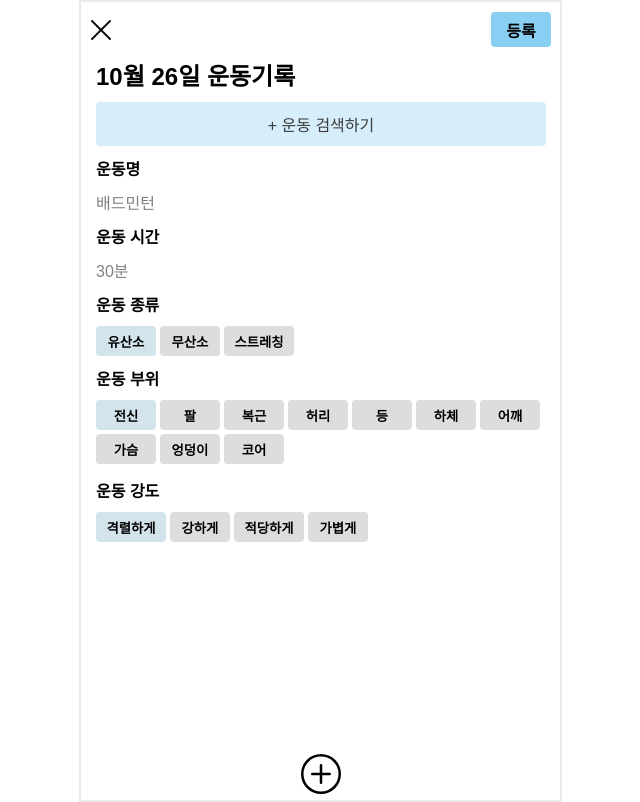
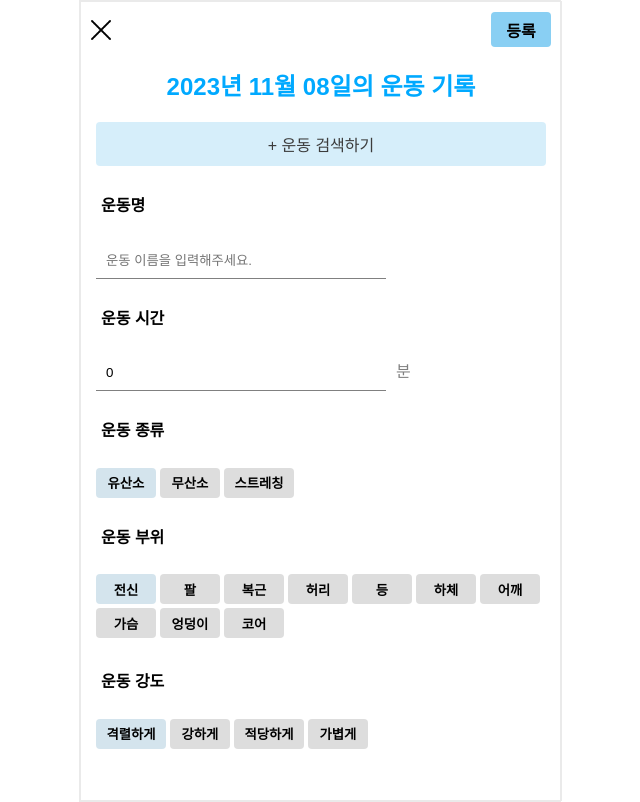
Before and after one commit to elice-cookcook/eatnfit, a React (Vite) app in the folder client/: page /exerciserecord in a window 1280 px wide. Shown: the whole page, without its empty margins (320-960 px from the left). Built offline with nearby package versions, Linux system fonts and the light colour scheme; a web font is replaced by a local one.

Commit message:
Feat : add state, setState at ExerciseRecordPage

```diff
--- a/client/src/components/SelectBtn/SelectBtn.tsx
+++ b/client/src/components/SelectBtn/SelectBtn.tsx
@@ -1,28 +1,27 @@
 import { WrappedSelectBtn } from "./styles";
-import { useState } from "react";
 
 type SelectBtnProps = {
   items: string[];
+  value: number | null;
+  onChange: React.Dispatch<React.SetStateAction<number | null>>;
 };
 
-function SelectBtn(props: SelectBtnProps) {
-  const [selectedButton, setSelectedButton] = useState<number | null>(0);
-
+function SelectBtn({ items, value, onChange }: SelectBtnProps) {
   const handleOnClickBtn = (index: number) => {
-    if (selectedButton === index) {
-      setSelectedButton(null);
+    if (value === index) {
+      onChange(null);
     } else {
-      setSelectedButton(index);
+      onChange(index);
     }
   };
 
-  return props.items.map((item, index) => (
+  return items.map((item, index) => (
     <WrappedSelectBtn
       key={item}
       style={{
         width: item.length >= 4 ? "70px" : "60px",
-        marginBottom: props.items.length >= 8 ? "4px" : "0",
-        backgroundColor: selectedButton === index ? "#c2d9e5b3" : "#ddd",
+        marginBottom: items.length >= 8 ? "4px" : "0",
+        backgroundColor: value === index ? "#c2d9e5b3" : "#ddd",
       }}
       onClick={() => handleOnClickBtn(index)}
     >
--- /dev/null
+++ b/client/src/lib/exerciseData/exercisePart.ts
@@ -0,0 +1,15 @@
+export const exercisePartArr = [
+  "전신",
+  "팔",
+  "복근",
+  "허리",
+  "등",
+  "하체",
+  "어깨",
+  "가슴",
+  "엉덩이",
+  "코어",
+];
+
+export const getExerciseNumByPartText = (partText: string) =>
+  exercisePartArr.indexOf(partText);
--- /dev/null
+++ b/client/src/lib/exerciseData/exerciseStrength.ts
@@ -0,0 +1,4 @@
+export const exerciseStrengthArr = ["격렬하게", "강하게", "적당하게", "가볍게"];
+
+export const getExerciseNumByStrengthText = (strengthText: string) =>
+  exerciseStrengthArr.indexOf(strengthText);
--- /dev/null
+++ b/client/src/lib/exerciseData/exerciseType.ts
@@ -0,0 +1,4 @@
+export const exerciseTypeArr = ["유산소", "무산소", "스트레칭"];
+
+export const getExerciseNumByTypeText = (typeText: string) =>
+  exerciseTypeArr.indexOf(typeText);
--- /dev/null
+++ b/client/src/lib/exerciseData/index.ts
@@ -0,0 +1,3 @@
+export * from "./exerciseType";
+export * from "./exercisePart";
+export * from "./exerciseStrength";
--- /dev/null
+++ b/client/src/lib/index.ts
@@ -0,0 +1 @@
+export * from "./exerciseData";
--- a/client/src/pages/ExerciseRecordPage/ExerciseRecordPage.tsx
+++ b/client/src/pages/ExerciseRecordPage/ExerciseRecordPage.tsx
@@ -1,4 +1,12 @@
-import { Wrap, RecordHeader, Main } from "./styles";
+import {
+  Wrap,
+  RecordHeader,
+  Main,
+  Title,
+  FormItemContainer,
+  Input,
+  HeaderTitle,
+} from "./styles";
 import { Link } from "react-router-dom";
 import {
   CloseBtn,
@@ -7,22 +15,30 @@ import {
   LongBtn,
   Footer,
 } from "../../components";
+import {
+  exercisePartArr,
+  exerciseStrengthArr,
+  exerciseTypeArr,
+} from "../../lib";
+import { useState } from "react";
+import moment from "moment";
 
 export default function ExerciseRecordPage() {
-  const kind = ["유산소", "무산소", "스트레칭"];
-  const body = [
-    "전신",
-    "팔",
-    "복근",
-    "허리",
-    "등",
-    "하체",
-    "어깨",
-    "가슴",
-    "엉덩이",
-    "코어",
-  ];
-  const intensity = ["격렬하게", "강하게", "적당하게", "가볍게"];
+  const [exerciseName, setExerciseName] = useState(""); // 검색으로 추가하여 반영은 추후 구현 예정
+  const [exerciseTime, setExerciseTime] = useState(0);
+  const [exerciseType, setExerciseType] = useState<number | null>(0);
+  const [exercisePart, setExercisePart] = useState<number | null>(0);
+  const [exerciseStrength, setExerciseStrength] = useState<number | null>(0);
+
+  const date = 20231108; // 추후 리덕스 불러오기
+
+  console.log(
+    exerciseName,
+    exerciseTime,
+    exerciseType,
+    exercisePart,
+    exerciseStrength
+  ); //확인용 콘솔, 추후 삭제
 
   return (
     <Wrap>
@@ -31,30 +47,53 @@ export default function ExerciseRecordPage() {
         <SubmitBtn />
       </RecordHeader>
       <Main>
-        <h2>10월 26일 운동기록</h2>
+        <HeaderTitle>
+          {moment(date.toString()).format("YYYY년 MM월 DD일")}의 운동 기록
+        </HeaderTitle>
         <Link to="/exerciserecord/search">
           <LongBtn text="+ 운동 검색하기" />
         </Link>
-        <div className="name">
-          <h4>운동명</h4>
-          <span>배드민턴</span>
-        </div>
-        <div className="time">
-          <h4>운동 시간</h4>
-          <span>30분</span>
-        </div>
-        <div className="kind">
-          <h4>운동 종류</h4>
-          <SelectBtn items={kind} />
-        </div>
-        <div className="body">
-          <h4>운동 부위</h4>
-          <SelectBtn items={body} />
-        </div>
-        <div className="intensity">
-          <h4>운동 강도</h4>
-          <SelectBtn items={intensity} />
-        </div>
+        <FormItemContainer className="name">
+          <Title>운동명</Title>
+          <Input
+            value={exerciseName}
+            onChange={(e) => setExerciseName(e.target.value)}
+            placeholder="운동 이름을 입력해주세요."
+          ></Input>
+        </FormItemContainer>
+        <FormItemContainer className="time">
+          <Title>운동 시간</Title>
+          <Input
+            value={exerciseTime}
+            onChange={(e) => setExerciseTime(parseInt(e.target.value))}
+            type="number"
+          ></Input>
+          <span>분</span>
+        </FormItemContainer>
+        <FormItemContainer className="kind">
+          <Title>운동 종류</Title>
+          <SelectBtn
+            items={exerciseTypeArr}
+            value={exerciseType}
+            onChange={setExerciseType}
+          />
+        </FormItemContainer>
+        <FormItemContainer className="body">
+          <Title>운동 부위</Title>
+          <SelectBtn
+            items={exercisePartArr}
+            value={exercisePart}
+            onChange={setExercisePart}
+          />
+        </FormItemContainer>
+        <FormItemContainer className="intensity">
+          <Title>운동 강도</Title>
+          <SelectBtn
+            items={exerciseStrengthArr}
+            value={exerciseStrength}
+            onChange={setExerciseStrength}
+          />
+        </FormItemContainer>
       </Main>
       <Footer />
     </Wrap>
--- a/client/src/pages/ExerciseRecordPage/styles.ts
+++ b/client/src/pages/ExerciseRecordPage/styles.ts
@@ -11,6 +11,12 @@ const Wrap = styled.div`
   height: 100vh;
 `;
 
+const HeaderTitle = styled.h2`
+  text-align: center;
+  margin: 10px 0 20px 0;
+  color: #00a9ff;
+`;
+
 const RecordHeader = styled.div`
   padding: 10px;
   display: flex;
@@ -21,15 +27,32 @@ const RecordHeader = styled.div`
 const Main = styled.div`
   padding: 0 15px;
   margin-bottom: auto;
-  h2 {
-    margin: 0 0 10px;
-  }
-  h4 {
-    margin: 10px 0;
-  }
+`;
+
+const FormItemContainer = styled.div`
+  margin: 20px 0;
   span {
+    margin: 0 10px;
     color: gray;
   }
 `;
 
-export { Wrap, RecordHeader, Main };
+const Title = styled.h4`
+  padding: 5px;
+`;
+
+const Input = styled.input`
+  width: 60%;
+  padding: 10px;
+  border: none;
+  border-bottom: 1px solid gray;
+`;
+export {
+  Wrap,
+  HeaderTitle,
+  RecordHeader,
+  Main,
+  FormItemContainer,
+  Title,
+  Input,
+};
```
